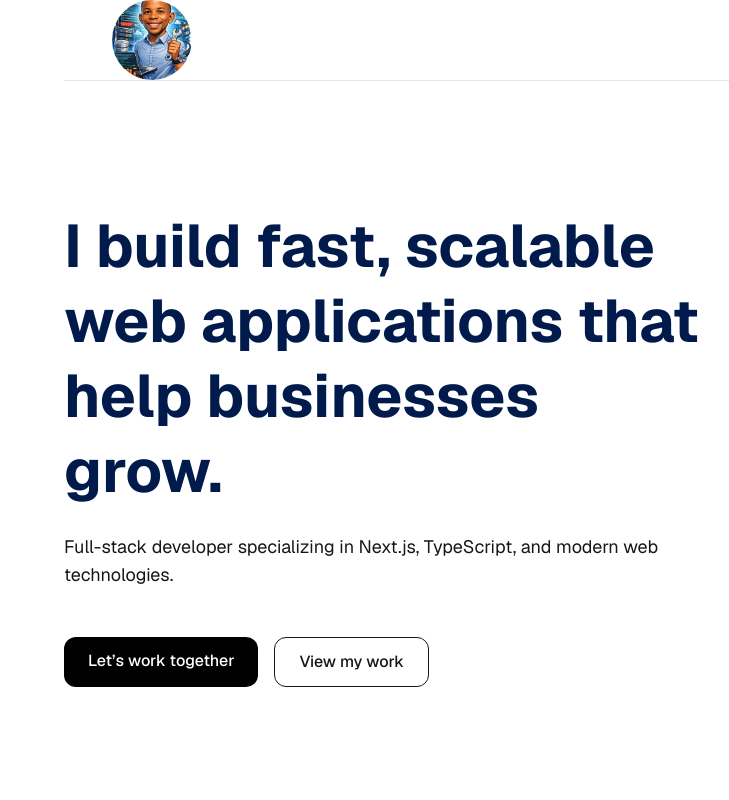
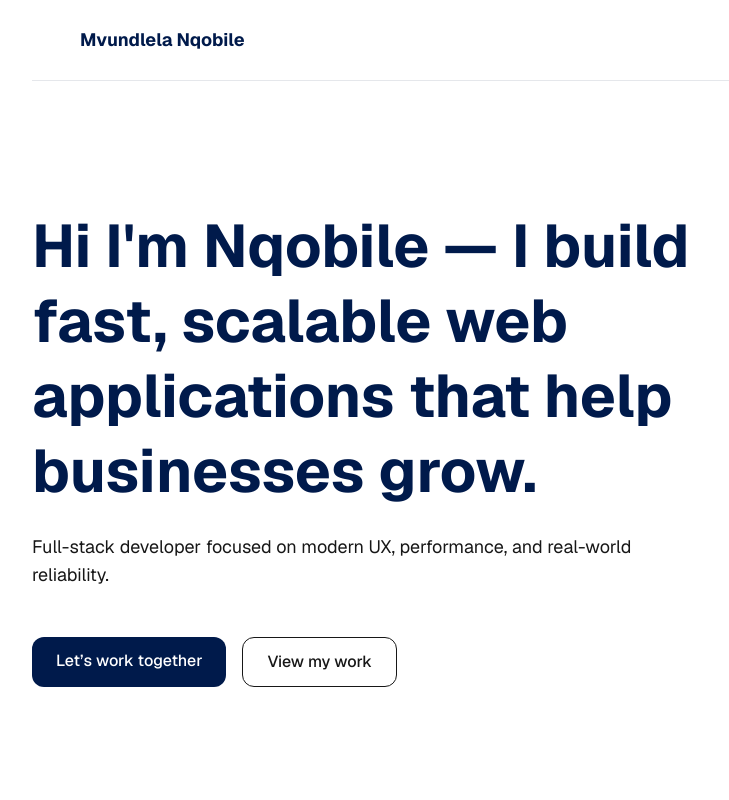
Before and after one commit to M9china/portfolio, a Next.js app: page / in a window 1280 px wide. Shown: the top 800 px of the page, without its empty margins (256-985 px from the left). Built offline with nearby package versions, Linux system fonts and the light colour scheme.

Commit message:
feat: update Home and Hero components with improved content and styling

```diff
--- a/src/app/page.tsx
+++ b/src/app/page.tsx
@@ -4,7 +4,7 @@ import { CTA, FeaturedProjects, Footer, Hero, NavBar, TechStack } from "@/compon
 export default function Home() {
   return (
     <div className="flex min-h-screen items-center justify-center bg-zinc-50 font-sans dark:bg-black">
-      <main className="flex min-h-screen w-full max-w-3xl flex-col items-center justify-between py-32 px-16 bg-white dark:bg-black sm:items-start">
+      <main className="flex min-h-screen w-full max-w-3xl flex-col items-center justify-between py-32 px-8 bg-white dark:bg-black sm:items-start">
         <NavBar/>
         <Hero/>
         <FeaturedProjects/>
--- a/src/components/Hero.tsx
+++ b/src/components/Hero.tsx
@@ -4,17 +4,17 @@ export const Hero = () => {
   return (
     <section className="min-h-[80vh] flex flex-col justify-center gap-6">
       <h1 className="text-4xl text-[#001A4B] dark:text-white md:text-6xl font-bold leading-tight max-w-4xl">
-        I build fast, scalable web applications that help businesses grow.
+        {`Hi I'm Nqobile — I build fast, scalable web applications that help businesses grow.`}
       </h1>
 
       <p className="text-lg text-muted-foreground max-w-2xl">
-        Full-stack developer specializing in Next.js, TypeScript, and modern web technologies.
+        Full-stack developer focused on modern UX, performance, and real-world reliability.
       </p>
 
       <div className="flex gap-4 mt-6">
         <Link
           href="/contact"
-          className="px-6 py-3 rounded-xl bg-black dark:border text-white font-medium"
+          className="px-6 py-3 rounded-xl bg-[#001A4B] dark:border text-white font-medium"
         >
           Let’s work together
         </Link>
--- a/src/components/NavBar.tsx
+++ b/src/components/NavBar.tsx
@@ -63,13 +63,7 @@ export const NavBar = () => {
             {/* Logo */}
             <div className="flex space-x-4 items-center lg:ml-0">
               <Link href="/">
-                <Image
-                  alt="zembelani logo"
-                  height={1500}
-                  width={1500}
-                  src="/fix.png"
-                  className="h-[3.5rem] sm:h-[5rem] rounded-full w-[3.5rem] sm:w-[5rem] object-cover"
-                />
+                <h1 className="text-lg font-bold text-[#001A4B] dark:text-white">Mvundlela Nqobile</h1>
               </Link>
             </div>
 
```
